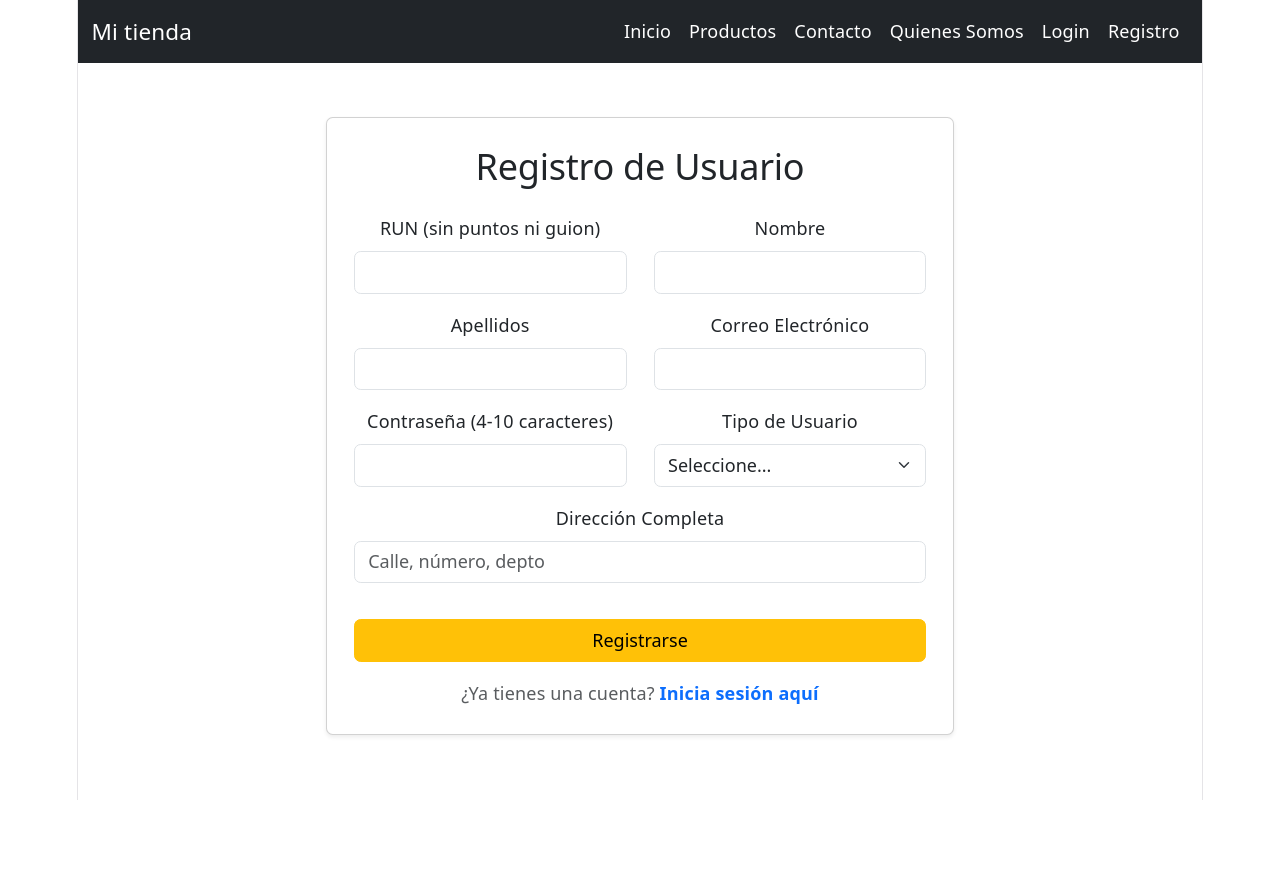
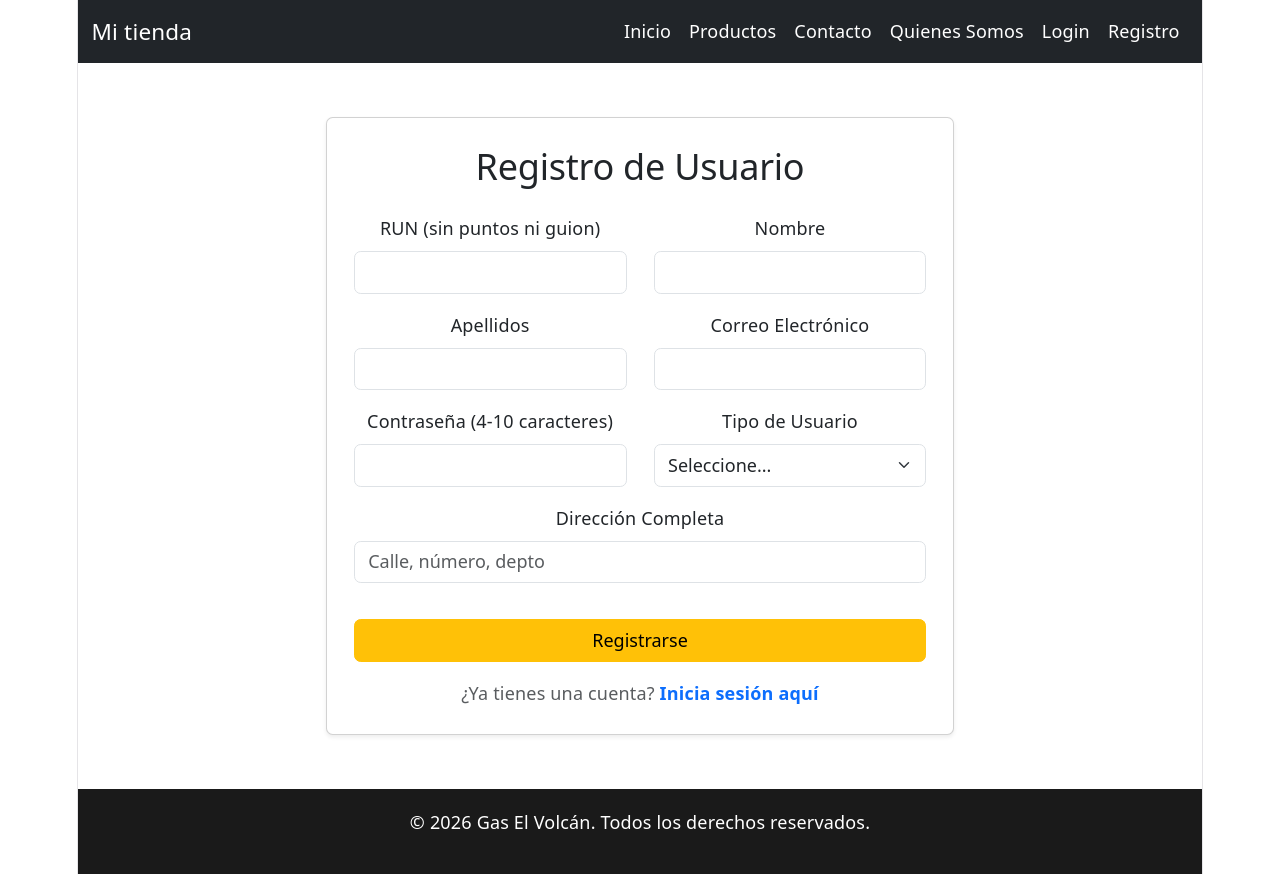
Before and after one commit to Daigo120/Pagina-Gas-Volcan, a React (Vite) app: page /registro in a window 1280 px wide. Before the commit the page ends 800 px from the top, so only its background shows below. Built offline with nearby package versions, Linux system fonts and the light colour scheme.

Commit message:
Footer agregado

```diff
--- a/src/App.css
+++ b/src/App.css
@@ -182,3 +182,13 @@
     border-right-color: var(--border);
   }
 }
+
+.app-container {
+  display: flex;
+  flex-direction: column;
+  min-height: 100vh;
+}
+
+.main-content {
+  flex: 1;
+}
--- a/src/App.tsx
+++ b/src/App.tsx
@@ -1,6 +1,7 @@
 import { useState, useEffect } from 'react';
 import { Routes, Route, useNavigate } from 'react-router-dom';
 import Navbar from './componentes/organismos/Navbar';
+import Footer from './componentes/organismos/Footer';
 import Inicio from './paginas/Inicio';
 import Productos from './paginas/Productos';
 import Contacto from './paginas/Contacto';
@@ -21,10 +22,10 @@ function App() {
   };
 
   return (
-    <>
+    <div className="app-container">
       {/* Pasamos el usuario activo y la función de cerrar sesión al Navbar */}
       <Navbar usuarioLogueado={usuarioLogueado} onCerrarSesion={cerrarSesion} />
-
+      <main className="main-content">
         <Routes>
           <Route path="/" element={<Inicio />} />
           <Route path="/productos" element={<Productos />} />
@@ -36,7 +37,10 @@ function App() {
           <Route path="/login" element={<Login setUsuarioLogueado={setUsuarioLogueado} />} />
          <Route path="/registro" element={<Registro />} />
         </Routes>
-    </>
+      </main>
+      <Footer />
+
+    </div>
   );
 }
 
--- /dev/null
+++ b/src/componentes/organismos/Footer.tsx
@@ -0,0 +1,15 @@
+
+
+const Footer = () => {
+  const currentYear = new Date().getFullYear();
+
+  return (
+    <footer className="footer-container">
+      <div className="footer-content text-center">
+        <p>&copy; {currentYear} Gas El Volcán. Todos los derechos reservados.</p>
+      </div>
+    </footer>
+  );
+};
+
+export default Footer;
--- a/src/index.css
+++ b/src/index.css
@@ -109,3 +109,41 @@ code {
   padding: 4px 8px;
   background: var(--code-bg);
 }
+
+.app-container {
+  display: flex;
+  flex-direction: column;
+  min-height: 100vh; /* Ocupa al menos el 100% del alto de la pantalla */
+}
+
+.main-content {
+  flex: 1; /* Hace que el contenido crezca y empuje el footer hacia abajo */
+}
+/* Pega esto en tu App.css o index.css */
+
+.footer-container {
+  background-color: #1a1a1a;
+  color: #ffffff;
+  padding: 20px 0;
+  width: 100%;
+  margin-top: auto;
+}
+
+.footer-content {
+  display: flex;
+  justify-content: space-around;
+  align-items: center;
+  flex-wrap: wrap;
+}
+
+.footer-links {
+  list-style: none;
+  display: flex;
+  gap: 1rem;
+  padding: 0;
+}
+
+.footer-links a {
+  color: #f7fbfc;
+  text-decoration: none;
+}
```
Also changed, not shown: src/paginas/Admin.tsx (added), src/paginas/AdminProductos.tsx (added), src/paginas/AdminUsuarios.tsx (added), src/paginas/Novedades.tsx (added), src/paginas/Pago.tsx (added). Lines whose indentation alone changed are shown as unchanged.
